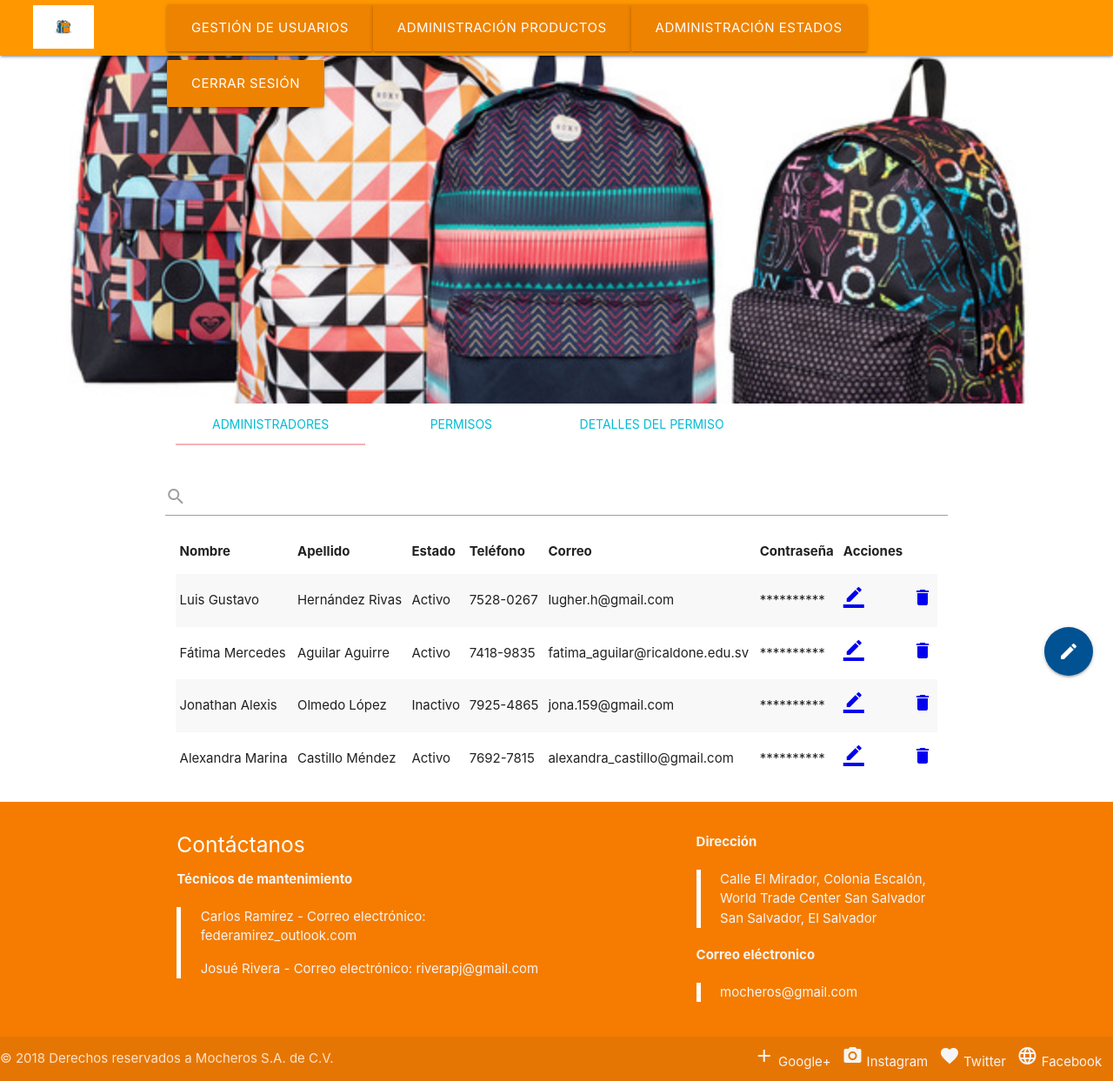
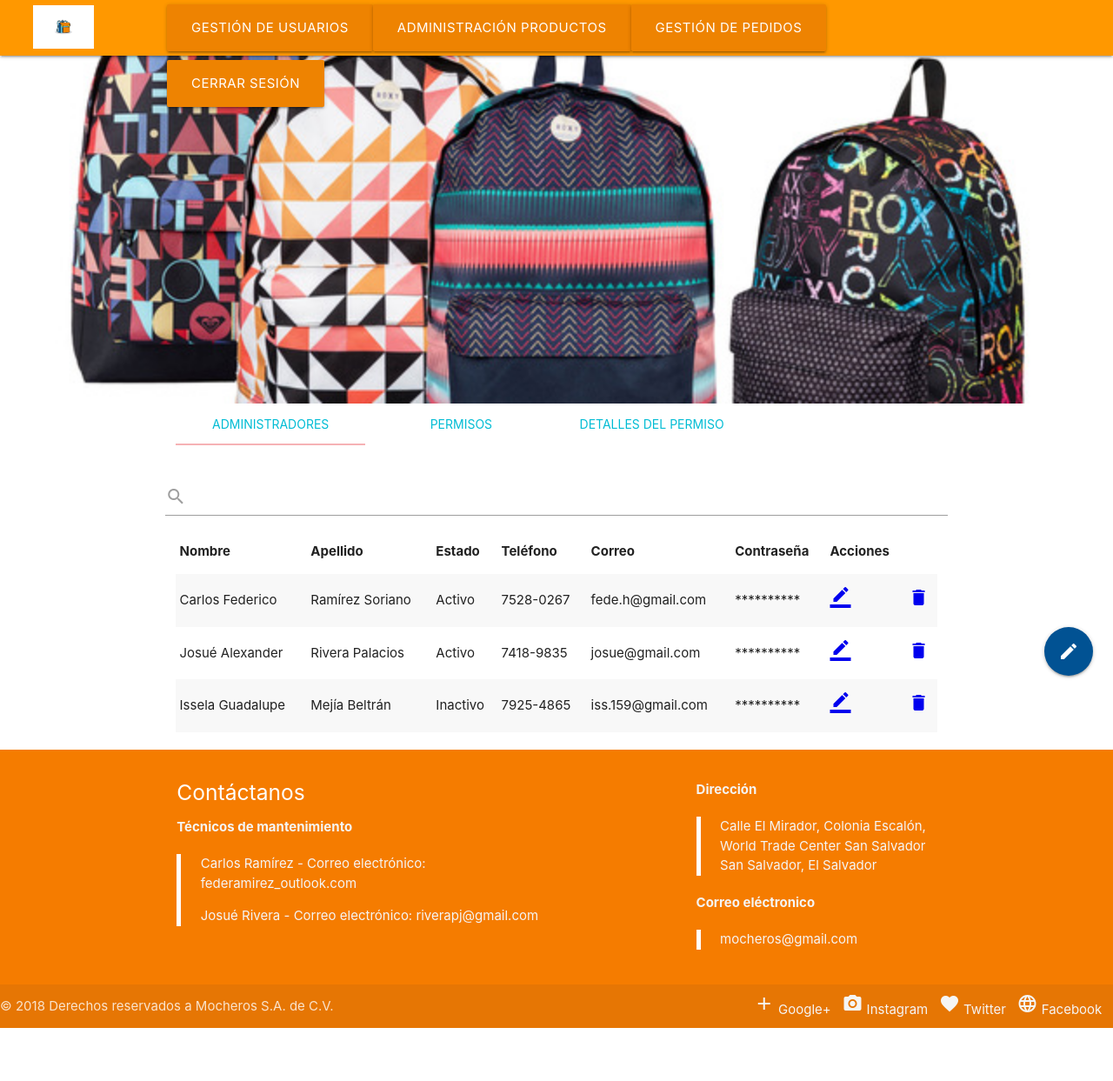
Before and after one commit to Riverapjj/MocherosOnline, a PHP site: page /dashboard/priv_usuarios.php in a window 1280 px wide. Shown: the whole page at 87% size. After the commit the page ends 1182 px from the top, so only its background shows below. Run offline with PHP 8.4, Linux system fonts and the light colour scheme; style sheets or scripts are compiled from the project's sources.

Commit message:
cambios en tablas de estados y usuarios

```diff
--- a/mocheros/app/view/navbar.php
+++ b/mocheros/app/view/navbar.php
@@ -9,8 +9,8 @@
                             <ul idclass="hide-on-med-and-down">
                             <li><a href="priv_usuarios.php" class="waves-effect waves-orange btn-large">Gestión de usuarios</a></li>
                             <li><a href="priv_productos.php" class="waves-effect waves-orange btn-large">Administración productos</a></li>
-                            <li><a href="priv_estado.php" class="waves-effect waves-orange btn-large">Administración estados</a></li>
-                            <li><a href="index_dashboard.php" class="waves-effect waves-orange btn-large">Cerrar sesión</a></li>
+                            <li><a href="priv_estados.php" class="waves-effect waves-orange btn-large">Gestión de pedidos</a></li>
+                            <li><a href="../public/inicio.php" class="waves-effect waves-orange btn-large">Cerrar sesión</a></li>
                             </ul>
                     </div>
                 </div>
--- a/mocheros/dashboard/priv_estado.php
+++ b/mocheros/dashboard/priv_estados.php
@@ -178,7 +178,7 @@
                         <tr>
                             <td>1</td>
                             <td>Compra</td>
-                            <td><i class="material-icons"><a class = "modal-trigger"href="#modal20">border_color</a></i></td>
+                            <td><i class="material-icons"><a class = "modal-trigger"data-target="modal20">border_color</a></i></td>
                             <td><i class="material-icons"><a class = "modal-trigger"href="#modal15">delete</a></i></td>
                         </tr>
                         <tr>
--- a/mocheros/dashboard/priv_productos.php
+++ b/mocheros/dashboard/priv_productos.php
@@ -24,8 +24,9 @@
             <div class="col s12">
                 <!--Creando un "tab" para elegir entre administrar juguetes, tipo de juguetes y su categorias necesarias-->
                 <ul class="tabs">
-                <li class="tab col s6 m6 l6"><a class="cyan-text darken-2" href="#test1">Juguetes</a></li>
-                <li class="tab col s6 m6 l6"><a class="cyan-text darken-2" href="#test4">Categoria</a></li>
+                <li class="tab col s3 m6 l6"><a class="cyan-text darken-2" href="#test1">Juguetes</a></li>
+                <li class="tab col s3 m6 l6"><a class="cyan-text darken-2" href="#test4">Categoria</a></li>
+                <li class="tab col s3 disabled"><a href="#test5" class="white-text">Disabled sdsdzssdsdfasdasfTab</a></li>
                 <li class="tab col s3 disabled"><a href="#test5" class="white-text">Disabled sdsdzssdsdfasdasfTab</a></li>
                 </ul>
             </div> <br><br><br>
--- a/mocheros/dashboard/priv_usuarios.php
+++ b/mocheros/dashboard/priv_usuarios.php
@@ -58,42 +58,32 @@
                 <!--Agregando registros a la tabla-->
                 <tbody>
                     <tr>
-                        <td>Luis Gustavo</td>
-                        <td>Hernández Rivas</td>
+                        <td>Carlos Federico</td>
+                        <td>Ramírez Soriano</td>
                         <td>Activo</td>
                         <td>7528-0267</td>
-                        <td>lugher.h@gmail.com</td>
+                        <td>fede.h@gmail.com</td>
                         <td>**********</td>
                         <!--Declarando que al interactuar con el icono "delete" activará un modal que sirve para borrar o uno un registro-->
                         <td><i class="material-icons"><a class = "modal-trigger"href="#modal11">border_color</a></i></td>
                         <td><i class="material-icons"><a class= "modal-trigger" href="#modal15">delete</a></i></td>
                     </tr>
                     <tr>
-                        <td>Fátima Mercedes</td>
-                        <td>Aguilar Aguirre</td>
+                        <td>Josué Alexander</td>
+                        <td>Rivera Palacios</td>
                         <td>Activo</td>
                         <td>7418-9835</td>
-                        <td>fatima_aguilar@ricaldone.edu.sv</td>
+                        <td>josue@gmail.com</td>
                         <td>**********</td>
                         <td><i class="material-icons"><a class = "modal-trigger"href="#modal11">border_color</a></i></td>
                         <td><i class="material-icons"><a class = "modal-trigger" href="#modal15">delete</a></i></td>
                     </tr>
                     <tr>
-                        <td>Jonathan Alexis</td>
-                        <td>Olmedo López</td>
+                        <td>Issela Guadalupe</td>
+                        <td>Mejía Beltrán</td>
                         <td>Inactivo</td>
                         <td>7925-4865</td>
-                        <td>jona.159@gmail.com</td>
-                        <td>**********</td>
-                        <td><i class="material-icons"><a class = "modal-trigger"href="#modal11">border_color</a></i></td>
-                        <td><i class="material-icons"><a class = "modal-trigger" href="#modal15">delete</a></i></td>
-                    </tr>
-                    <tr>
-                        <td>Alexandra Marina</td>
-                        <td>Castillo Méndez</td>
-                        <td>Activo</td>
-                        <td>7692-7815</td>
-                        <td>alexandra_castillo@gmail.com</td>
+                        <td>iss.159@gmail.com</td>
                         <td>**********</td>
                         <td><i class="material-icons"><a class = "modal-trigger"href="#modal11">border_color</a></i></td>
                         <td><i class="material-icons"><a class = "modal-trigger" href="#modal15">delete</a></i></td>
@@ -320,42 +310,42 @@
                         <!-- Agregando registros  -->
                         <tr>
                             <td>1</td>
-                            <td>Luis Hernández</td>
+                            <td>Josué Rivera</td>
                             <td>Agregar productos</td>
                             <td><i class="material-icons"><a class = "modal-trigger"href="#modal21">border_color</a></i></td>
                             <td><i class="material-icons"><a class = "modal-trigger"href="#modal15">delete</a></i></td>
                         </tr>
                         <tr>
                             <td>2</td>
-                            <td>Luis Hernández</td>
+                            <td>Josué Rivera</td>
                             <td>Modificar productos</td>
                             <td><i class="material-icons"><a class = "modal-trigger"href="#modal22">border_color</a></i></td>
                             <td><i class="material-icons"><a class = "modal-trigger"href="#modal15">delete</a></i></td>
                         </tr>
                         <tr>
                             <td>3</td>
-                            <td>Luis Hernández</td>
+                            <td>Josué Rivera</td>
                             <td>Eliminar productos</td>
                             <td><i class="material-icons"><a class = "modal-trigger"href="#modal22">border_color</a></i></td>
                             <td><i class="material-icons"><a class = "modal-trigger"href="#modal15">delete</a></i></td>
                         </tr>
                         <tr>
                             <td>4</td>
-                            <td>Fátima Aguilar</td>
+                            <td>Carlos Ramírez</td>
                             <td>Agregar administradores</td>
                             <td><i class="material-icons"><a class = "modal-trigger"href="#modal22">border_color</a></i></td>
                             <td><i class="material-icons"><a class = "modal-trigger"href="#modal15">delete</a></i></td>
                         </tr>
                         <tr>
                             <td>5</td>
-                            <td>Fátima Aguilar
+                            <td>Carlos Ramírez</td>
                             <td>Modificar administradores</td>
                             <td><i class="material-icons"><a class = "modal-trigger"href="#modal22">border_color</a></i></td>
                             <td><i class="material-icons"><a class = "modal-trigger"href="#modal15">delete</a></i></td>
                         </tr>
                         <tr>
                             <td>6</td>
-                            <td>Luis Hernández</td>
+                            <td>Carlos Ramírez</td>
                             <td>Eliminar administradores</td>
                             <td><i class="material-icons"><a class = "modal-trigger"href="#modal22">border_color</a></i></td>
                             <td><i class="material-icons"><a class = "modal-trigger"href="#modal15">delete</a></i></td>
```
